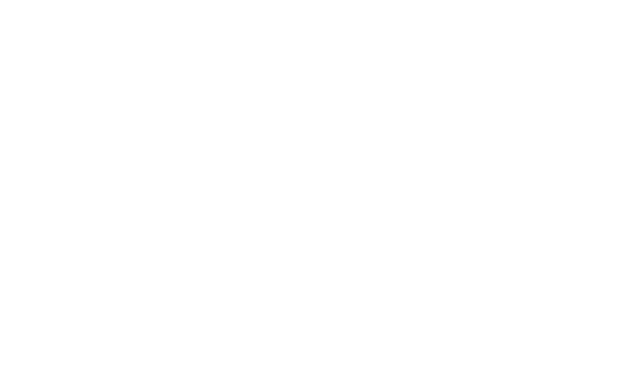
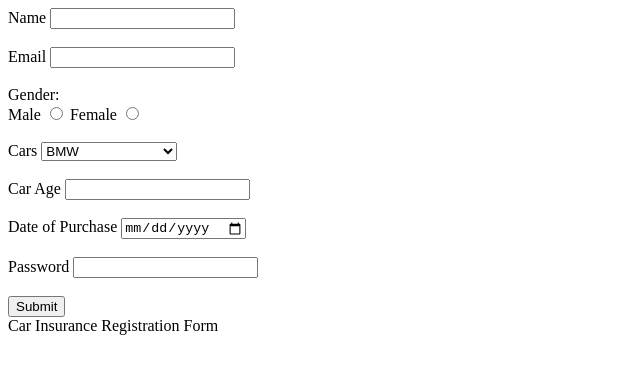
Before and after one commit to acciojob/car-insurance-form-Sujata255, a website: page main.html in a window 1280 px wide. Shown: the whole page, without its empty margins (0-640 px from the left). Drawn offline with Linux system fonts and the light colour scheme.

Commit message:
created a submission

```diff
--- a/main.html
+++ b/main.html
@@ -8,9 +8,37 @@
 
 <body>
 	<!-- the entire body must be written by student -->
-    <script type="text/javascript" src="./script.js">
-</script>
+    <script type="text/javascript" src="./script.js"></script>
+	<form method="post">
+		<label for = "name">Name</label>
+		<input type="text" id="name" required><br><br>
+		<label for="email">Email</label>
+		<input type="email" id="email" required><br><br>
+		<label>Gender:</label><br>
+		<label for="male">Male</label>
+		<input type="radio" id="male" name="gender" value="male" required>
+		<label for="female">Female</label>
+		<input type="radio" id="female" name="gender" value="female" required><br><br>
+		<label for="cars">Cars</label>
+        <select id="cars" name="cars">
+		<option value="" disabled>Selecte the options</option>
+		<option value="bmw">BMW</option>
+		<option value="gwagon">Gwagon</option>
+		<option value="volvo">Volvo</option>
+	    <option value="dynamo">Dynamo</option>
+		</select><br><br>
+	    <label for="carage">Car Age</label>
+		<input type="number" id="carage" required><br><br>
+		<label for="dop">Date of Purchase</label>
+		<input type="date" id="dop" required><br><br>
+		<label for="password">Password</label>
+		<input type="password" id="password" required><br><br>
+		<button type="submit">Submit</button>
+
+
+	</form>
+
 
 </body>
 
-</html>
+</html>  Car Insurance Registration Form
```
